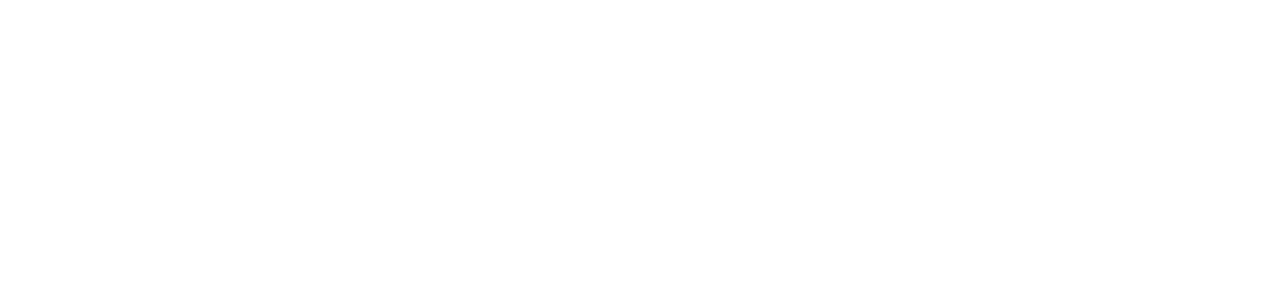
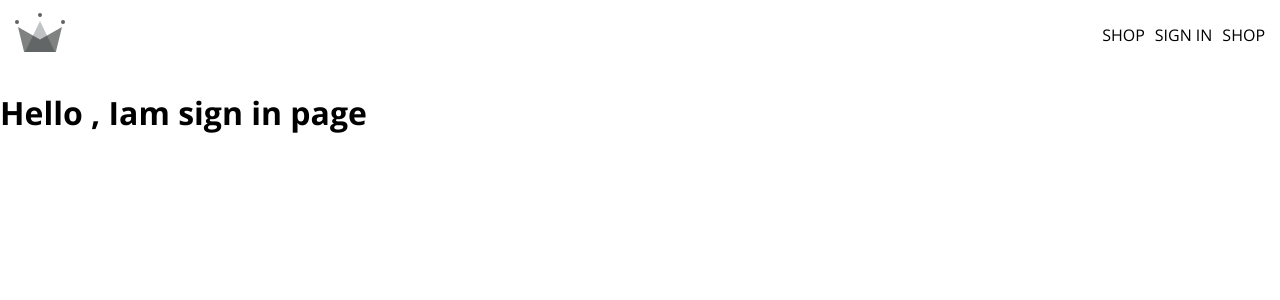
Before and after one commit to Goldroger1514/ecommerce-1, a React (Create React App) app: page /sign-in in a window 1280 px wide. Before the commit this address had no page. Shown: the top 300 px of the page. Built offline with nearby package versions, Linux system fonts and the light colour scheme.

Commit message:
working on it

```diff
--- a/package.json
+++ b/package.json
@@ -6,6 +6,7 @@
     "@testing-library/jest-dom": "^5.17.0",
     "@testing-library/react": "^13.4.0",
     "@testing-library/user-event": "^13.5.0",
+    "firebase": "^10.3.0",
     "react": "^18.2.0",
     "react-dom": "^18.2.0",
     "react-router-dom": "^6.15.0",
--- a/src/App.js
+++ b/src/App.js
@@ -1,6 +1,7 @@
 import Home from './routes/home/home.component'
 import { Routes, Route, Outlet } from 'react-router-dom'
 import Navigation from './routes/navigation/navigation.component'
+import SignIn from './routes/sign-in/sign-in.component'
 let App = () => {
   let Shop = () => {
     return <h1>Hello i'm the shop</h1>
@@ -10,6 +11,7 @@
       <Route path='/' element={<Navigation />}>
         <Route index={true} element={<Home />} />
         <Route path='/shop' element={<Shop />} />
+        <Route path='/sign-in' element={<SignIn />} />
       </Route>
     </Routes>
   )
--- a/src/routes/navigation/navigation.component.jsx
+++ b/src/routes/navigation/navigation.component.jsx
@@ -15,8 +15,8 @@
                     <Link className='nav-link' to='/shop' >
                         SHOP
                     </Link>
-                    <Link className='nav-link' to='/shop' >
-                        SHOP
+                    <Link className='nav-link' to='/sign-in' >
+                        SIGN IN
                     </Link>
                     <Link className='nav-link' to='/shop' >
                         SHOP
--- /dev/null
+++ b/src/routes/sign-in/sign-in.component.jsx
@@ -0,0 +1,9 @@
+import { Fragment } from 'react'
+let SignIn = () => {
+    return (
+        <Fragment>
+            <h1>Hello , Iam sign in page</h1>
+        </Fragment>
+    )
+}
+export default SignIn
```
Also changed, not shown: 2 other files (tests, documents, lock files or other folders).
